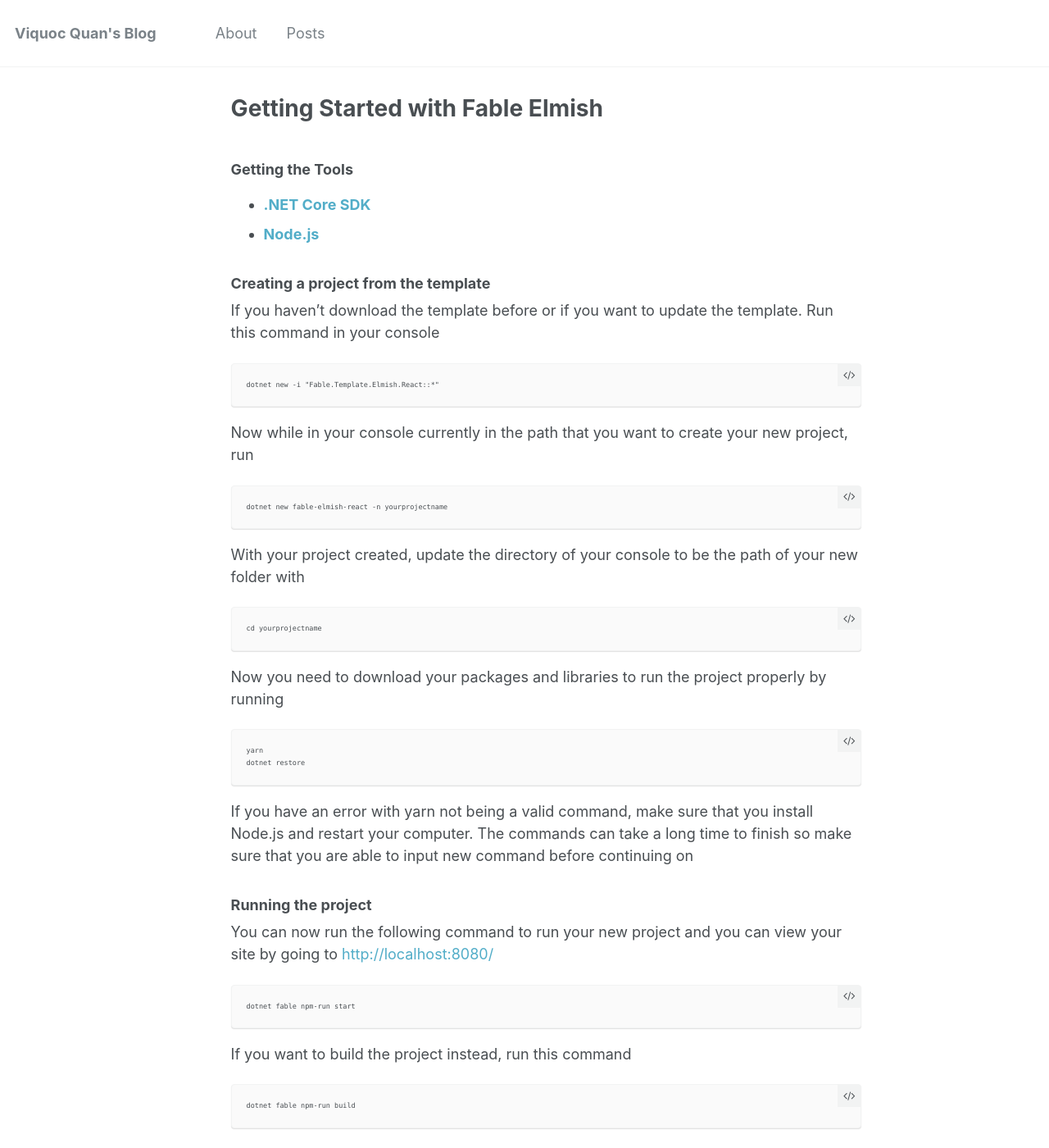
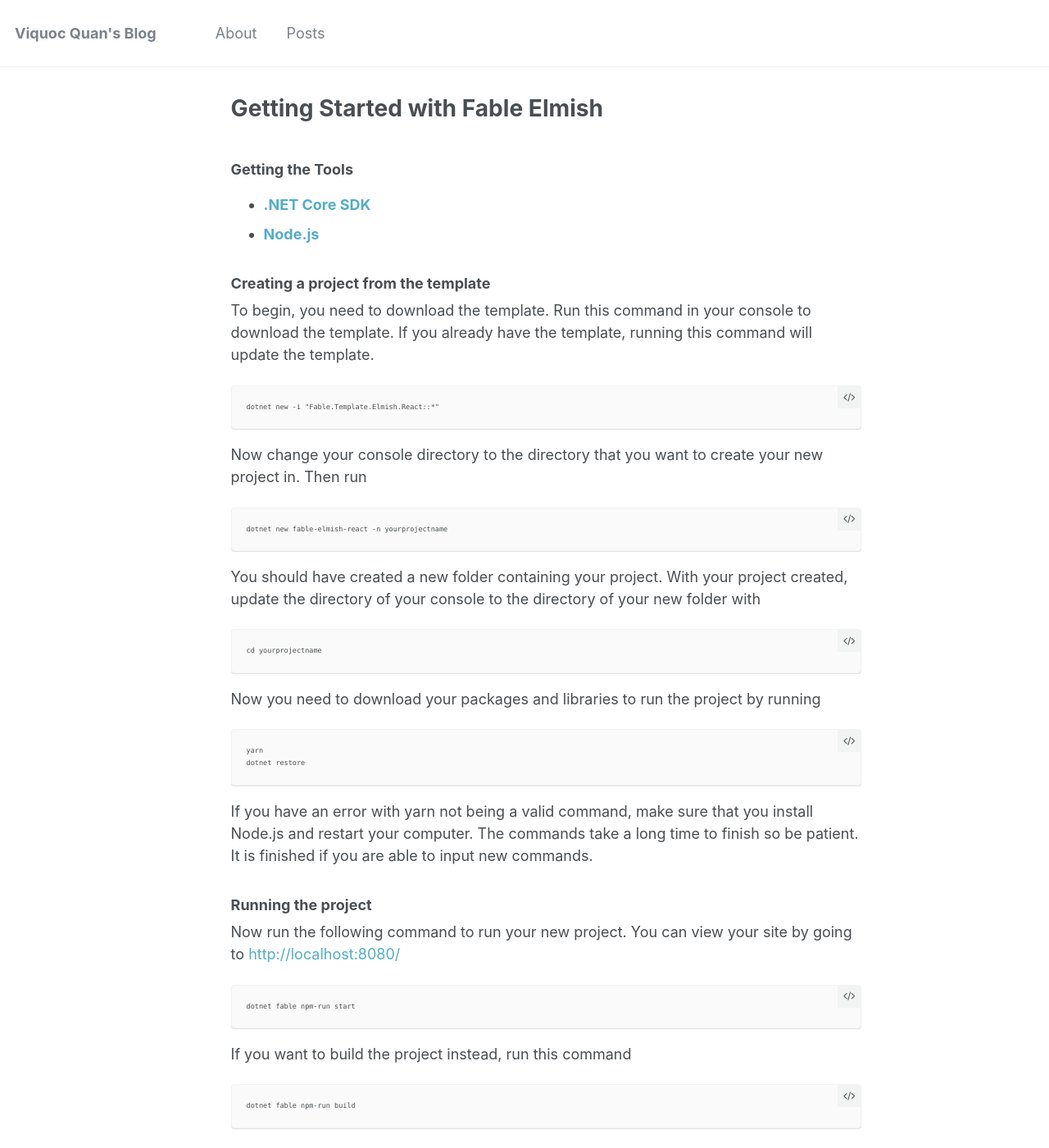
Before and after one commit to vtquan/vtquan.github.io, a Jekyll site: the page built from _posts/2017-05-25-getting-started-with-fable-elmish.md, in a window 1280 px wide and 1400 px high. Shown: the whole window at 82% size. Built offline with Jekyll 4.4.1, drawn with Linux system fonts in a browser that asks for light colours; some of the changed text lies outside the part shown.

Commit message:
grammar fix and improve explanation

````diff
--- a/_posts/2017-05-25-getting-started-with-fable-elmish.md
+++ b/_posts/2017-05-25-getting-started-with-fable-elmish.md
@@ -17,25 +17,25 @@ share: true
 
 ### Creating a project from the template
 
-If you haven't download the template before or if you want to update the template. Run this command in your console
+To begin, you need to download the template. Run this command in your console to download the template. If you already have the template, running this command will update the template.
 
 ```
 dotnet new -i "Fable.Template.Elmish.React::*"
 ```
 
-Now while in your console currently in the path that you want to create your new project, run
+Now change your console directory to the directory that you want to create your new project in. Then run
 
 ```
 dotnet new fable-elmish-react -n yourprojectname
 ```
 
-With your project created, update the directory of your console to be the path of your new folder with
+You should have created a new folder containing your project. With your project created, update the directory of your console to the directory of your new folder with
 
 ```
 cd yourprojectname
 ```
 
-Now you need to download your packages and libraries to run the project properly by running
+Now you need to download your packages and libraries to run the project by running
 
 ```
 yarn
@@ -43,11 +43,11 @@ dotnet restore
 ```
 
 If you have an error with yarn not being a valid command, make sure that you install Node.js and restart your computer.
-The commands can take a long time to finish so make sure that you are able to input new command before continuing on
+The commands take a long time to finish so be patient. It is finished if you are able to input new commands.
 
 ### Running the project
 
-You can now run the following command to run your new project and you can view your site by going to [http://localhost:8080/](http://localhost:8080/)
+Now run the following command to run your new project. You can view your site by going to [http://localhost:8080/](http://localhost:8080/)
 
 ```
 dotnet fable npm-run start
@@ -59,6 +59,5 @@ If you want to build the project instead, run this command
 dotnet fable npm-run build
 ```
 
-
 [microsoft-sdk-core]: https://www.microsoft.com/net/download/core
 [node]: https://nodejs.org/en/
````
Also changed, not shown: other parts of _posts/2017-05-25-getting-started-with-fable-elmish.md (+1 -1 lines).
